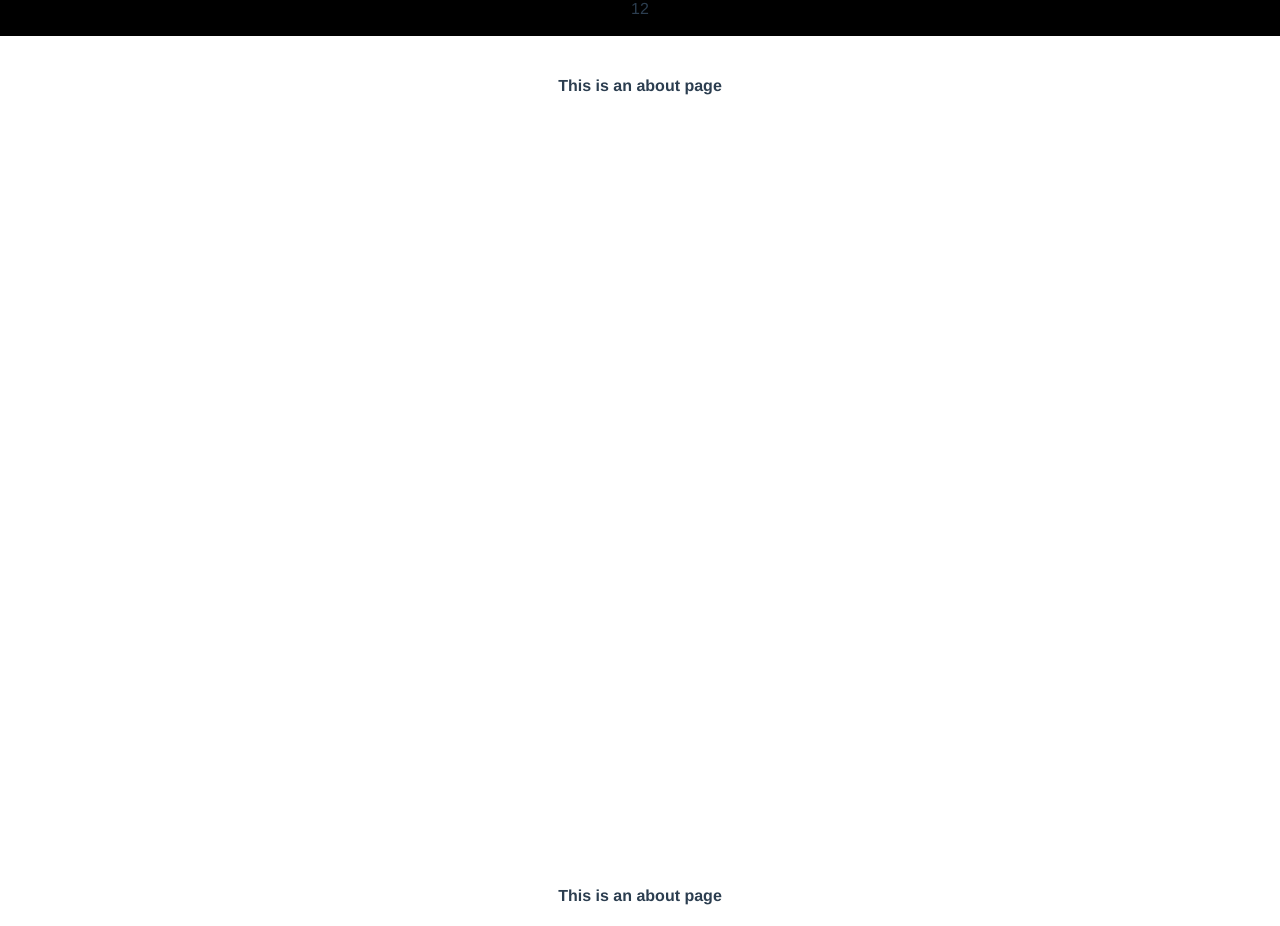
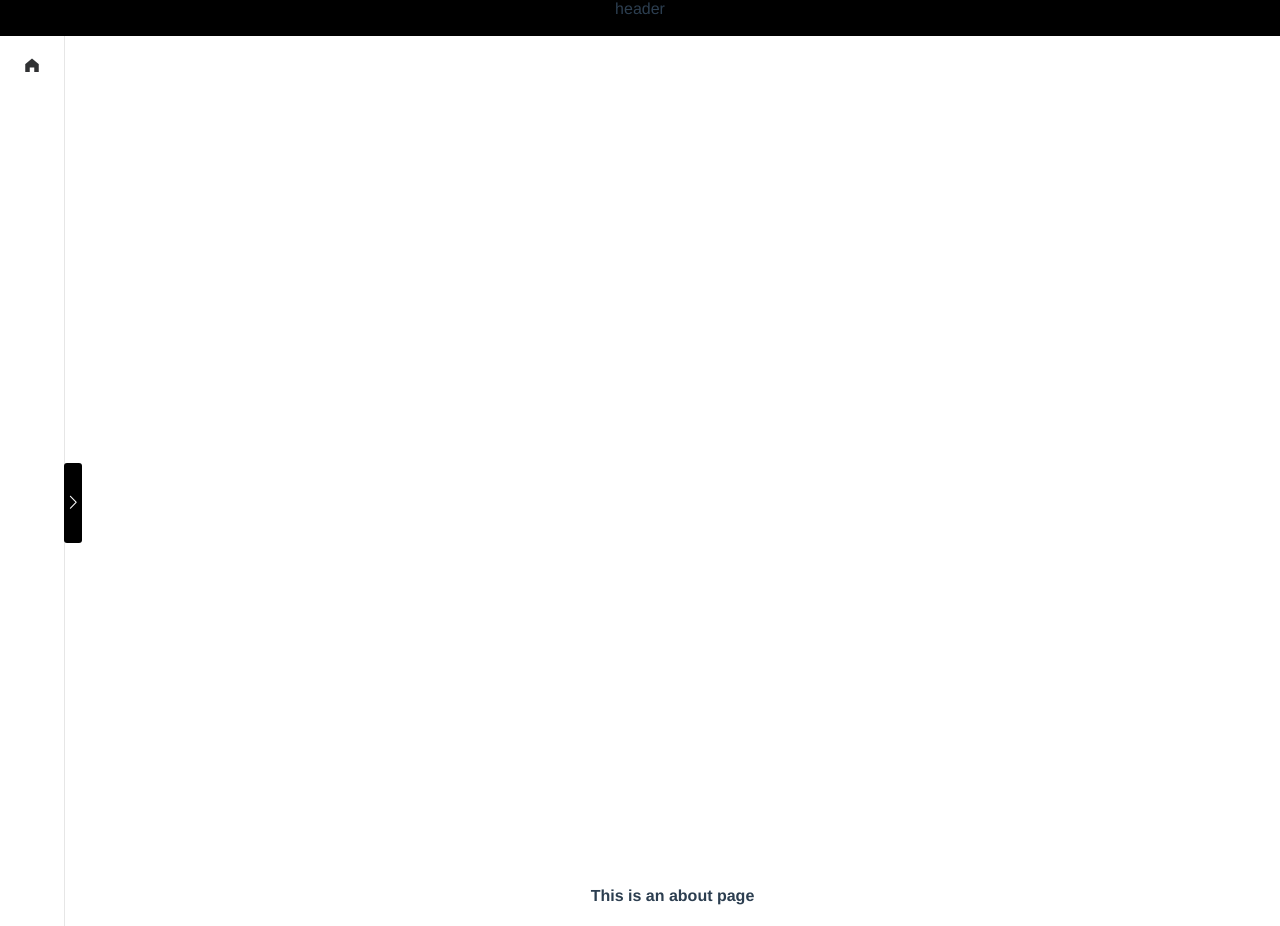
Before and after one commit to siqinnn/siqin_project, a Vue app: page / in a window 1280 px wide. Built offline with nearby package versions, Linux system fonts and the light colour scheme.

Commit message:
首页，框架等

```diff
--- a/src/components/Layout.vue
+++ b/src/components/Layout.vue
@@ -4,10 +4,10 @@
 
     <el-container>
       <el-header style="height:auto;"><Headerbar /></el-header>
-      <el-container>
+      <el-container style="height:890px">
         <el-aside width="auto"><Siderbar /></el-aside>
         <el-container>
-          <el-main><Mainbar /></el-main>
+          <el-main><router-view /></el-main>
           <el-footer><Footerbar /></el-footer>
         </el-container>
       </el-container>
@@ -15,19 +15,14 @@
   </div>
 </template>
 <script>
-// @ is an alias to /src
-// import HelloWorld from '@/components/HelloWorld.vue'
 import Siderbar from "./home/Siderbar";
 import Headerbar from "./home/Headerbar";
-import Mainbar from "./home/Mainbar";
 import Footerbar from "./home/Footerbar";
 export default {
   name: "Home",
   components: {
-    // HelloWorld
     Siderbar,
     Headerbar,
-    Mainbar,
     Footerbar,
   },
 };
@@ -36,7 +31,11 @@ export default {
 .el-header {
   padding: 0;
 }
-.el-aside{
-  width:auto;
+.el-aside {
+  width: auto;
+  overflow: visible;
+  border-right: solid 1px #e6e6e6;
+  /* background: black; */
+  /* opacity: 0.2; */
 }
 </style>
--- a/src/components/home/Headerbar.vue
+++ b/src/components/home/Headerbar.vue
@@ -1,6 +1,6 @@
 <template>
   <div class="Headerbar">
-    12
+    header
   </div>
 </template>
 
--- a/src/components/home/Mainbar.vue
+++ /dev/null
@@ -1,5 +0,0 @@
-<template>
-  <div class="about">
-    <h1>This is an about page</h1>
-  </div>
-</template>
--- a/src/components/home/Siderbar.vue
+++ b/src/components/home/Siderbar.vue
@@ -1,51 +1,24 @@
 <template>
   <div class="Siderbar">
-
-    <!-- <el-radio-group v-model="isCollapse" style="margin-bottom: 20px;">
-      <el-radio-button :label="false">展开</el-radio-button>
-      <el-radio-button :label="true">收起</el-radio-button>
-    </el-radio-group>
     <span class="toggle" @click="changeCollapsed" style="z-index:999">
       <i :class="isCollapse ? 'el-icon-arrow-right' : 'el-icon-arrow-left'"></i>
     </span>
     <el-menu
-      default-active="1-4-1"
+      default-active="1"
       class="el-menu-vertical-demo"
       @open="handleOpen"
       @close="handleClose"
       :collapse="isCollapse"
     >
-      <el-submenu index="1">
-        <template slot="title">
-          <i class="el-icon-location"></i>
-          <span slot="title">导航一</span>
-        </template>
-        <el-menu-item-group>
-          <span slot="title">分组一</span>
-          <el-menu-item index="1-1">选项1</el-menu-item>
-          <el-menu-item index="1-2">选项2</el-menu-item>
-        </el-menu-item-group>
-        <el-menu-item-group title="分组2">
-          <el-menu-item index="1-3">选项3</el-menu-item>
-        </el-menu-item-group>
-        <el-submenu index="1-4">
-          <span slot="title">选项4</span>
-          <el-menu-item index="1-4-1">选项1</el-menu-item>
-        </el-submenu>
-      </el-submenu>
-      <el-menu-item index="2">
-        <i class="el-icon-menu"></i>
-        <span slot="title">导航二</span>
-      </el-menu-item>
-      <el-menu-item index="3" disabled>
-        <i class="el-icon-document"></i>
-        <span slot="title">导航三</span>
-      </el-menu-item>
-      <el-menu-item index="4">
-        <i class="el-icon-setting"></i>
-        <span slot="title">导航四</span>
-      </el-menu-item>
-    </el-menu> -->
+      <div v-for="(item, index) in menuList" :key="index">
+        <router-link :to="item.path" v-if="item.path != undefined">
+          <el-menu-item :index="item.index" @click="menuClick(item)">
+            <i :class="item.icon"></i>
+            <span slot="title">{{ item.title }}</span>
+          </el-menu-item>
+        </router-link>
+      </div>
+    </el-menu>
   </div>
 </template>
 <script>
@@ -54,17 +27,31 @@ export default {
   data() {
     return {
       isCollapse: true,
+      menuList: [
+        {
+          index: "1",
+          title: "首页",
+          icon: "el-icon-s-home",
+          path: "/index",
+        },
+        {
+          index: "2",
+          title: "导航",
+          icon: "el-icon-document",
+        },
+        {
+          index: "3",
+          title: "导航1",
+          icon: "el-icon-setting",
+        },
+      ],
     };
   },
+  computed: {},
   components: {},
   methods: {
-    changeCollapsed(state) {
-      if (!state.isCollapse) {
-        state.menuWidth = "64px";
-      } else {
-        state.menuWidth = "260px";
-      }
-      state.isCollapse = !state.isCollapse;
+    changeCollapsed() {
+      this.isCollapse = !this.isCollapse;
     },
     handleOpen(key, keyPath) {
       console.log(key, keyPath);
@@ -72,40 +59,46 @@ export default {
     handleClose(key, keyPath) {
       console.log(key, keyPath);
     },
+    menuClick(val) {
+      this.$router.push({ path: val.path });
+    },
   },
   mounted() {},
 };
 </script>
-
 <style scoped lang="scss">
 .Siderbar {
   position: relative;
-  height: 890px;
-  // border-right: solid 1px #e6e6e6;
-  overflow: auto;
-  // width: calc(100% - );
-  // background: linear-gradient(180deg, #13201e 0, rgba(35, 32, 30, 0));
+  height: 100%;
+  overflow: visible !important;
+}
+.Siderbar .toggle {
+  background: #000;
+  display: block;
+  position: absolute;
+  font-size: 18px;
+  cursor: pointer;
+  border-radius: 3px;
+  right: -18px;
+  top: 48%;
+  line-height: 80px;
+  color: white;
+}
+.el-menu-vertical-demo {
+  height: 100%;
+  overflow: auto !important;
+}
+.el-menu {
+  border-right: 0;
+}
+.titleclass {
+  color: #333;
+}
+.el-menu-item.is-active {
+  color: #303133;
 }
 .el-menu-vertical-demo:not(.el-menu--collapse) {
   width: 200px;
   min-height: 400px;
 }
-.Siderbar .toggle {
-  background: red;
-  display: block;
-  position: absolute;
-  font-size: 18px;
-  cursor: pointer;
-  border-radius: 3px;
-  right:-18px;
-  top: 44%;
-  line-height: 80px;
-  color: #444a5e;
-  i {
-    font-weight: bold;
-  }
-}
-.el-menu--collapse{
-  height: 873px;
-}
 </style>
--- a/src/main.js
+++ b/src/main.js
@@ -4,6 +4,10 @@ import router from './router'
 import store from './store'
 import ElementUI from 'element-ui';
 import 'element-ui/lib/theme-chalk/index.css';
+// const originalPush = router.prototype.push
+// router.prototype.push = function push(location) {
+//   return originalPush.call(this, location).catch(err => err)
+// }
 Vue.config.productionTip = false
 Vue.use(ElementUI)
 new Vue({
--- a/src/router/index.js
+++ b/src/router/index.js
@@ -1,23 +1,33 @@
 import Vue from 'vue'
 import VueRouter from 'vue-router'
 import Layout from '../components/Layout.vue'
-
+import Index from '../views/index.vue'
 Vue.use(VueRouter)
 
 const routes = [
   {
-    path: '/',
-    name: 'Layout',
-    component: Layout
-  },
-  {
-    path: '/about',
-    name: 'About',
-    // route level code-splitting
-    // this generates a separate chunk (about.[hash].js) for this route
-    // which is lazy-loaded when the route is visited.
-    component: () => import(/* webpackChunkName: "about" */ '../views/About.vue')
-  }
+		path: '/',
+		name: 'Layout',
+		component: Layout,
+		children: [
+			{
+				path: '/index',
+				name: 'Index',
+				meta: {
+					title: "首页"
+				},
+				component: Index
+			},
+			// {
+			// 	path: '/userCenter',
+			// 	name: 'UserCenter',
+			// 	meta: {
+			// 		title: "修改密码"
+			// 	},
+			// 	component: () => import('@/views/UserCenter.vue')
+			// },
+		]
+	},
 ]
 
 const router = new VueRouter({
--- /dev/null
+++ b/src/views/index.vue
@@ -0,0 +1,64 @@
+<template>
+  <div class="index">
+    <el-carousel :interval="4000" type="card" height="300px">
+      <el-carousel-item v-for="(item, index) in imgList" :key="index">
+        <!-- <h3 class="medium">{{ item.title }}</h3> -->
+        <img :src="item.src" alt="" />
+      </el-carousel-item>
+    </el-carousel>
+  </div>
+</template>
+<script>
+export default {
+  name: "index",
+  data() {
+    return {
+      imgList: [
+        {
+          title: "1",
+          src: require('@/assets/tree.jpg'),
+        },
+         {
+          title: "2",
+          src: require('@/assets/woman.jpg'),
+        },
+         {
+          title: "3",
+          src: require('@/assets/tree.jpg'),
+        },
+         {
+          title: "4",
+          src: require('@/assets/tree.jpg'),
+        },
+      ],
+    };
+  },
+  components: {},
+  methods: {},
+  mounted() {},
+};
+</script>
+
+<style scoped lang="scss">
+.index {
+}
+.el-carousel__item h3 {
+  color: #475669;
+  font-size: 14px;
+  opacity: 0.75;
+  line-height: 200px;
+  margin: 0;
+}
+
+.el-carousel__item:nth-child(2n) {
+  background-color: #99a9bf;
+}
+
+.el-carousel__item:nth-child(2n + 1) {
+  background-color: #d3dce6;
+}
+.index img{
+  width: 100%;
+  height: 100%;
+}
+</style>
```
Also changed, not shown: src/assets/woman.jpg (added), 1 other file (tests, documents, lock files or other folders).
